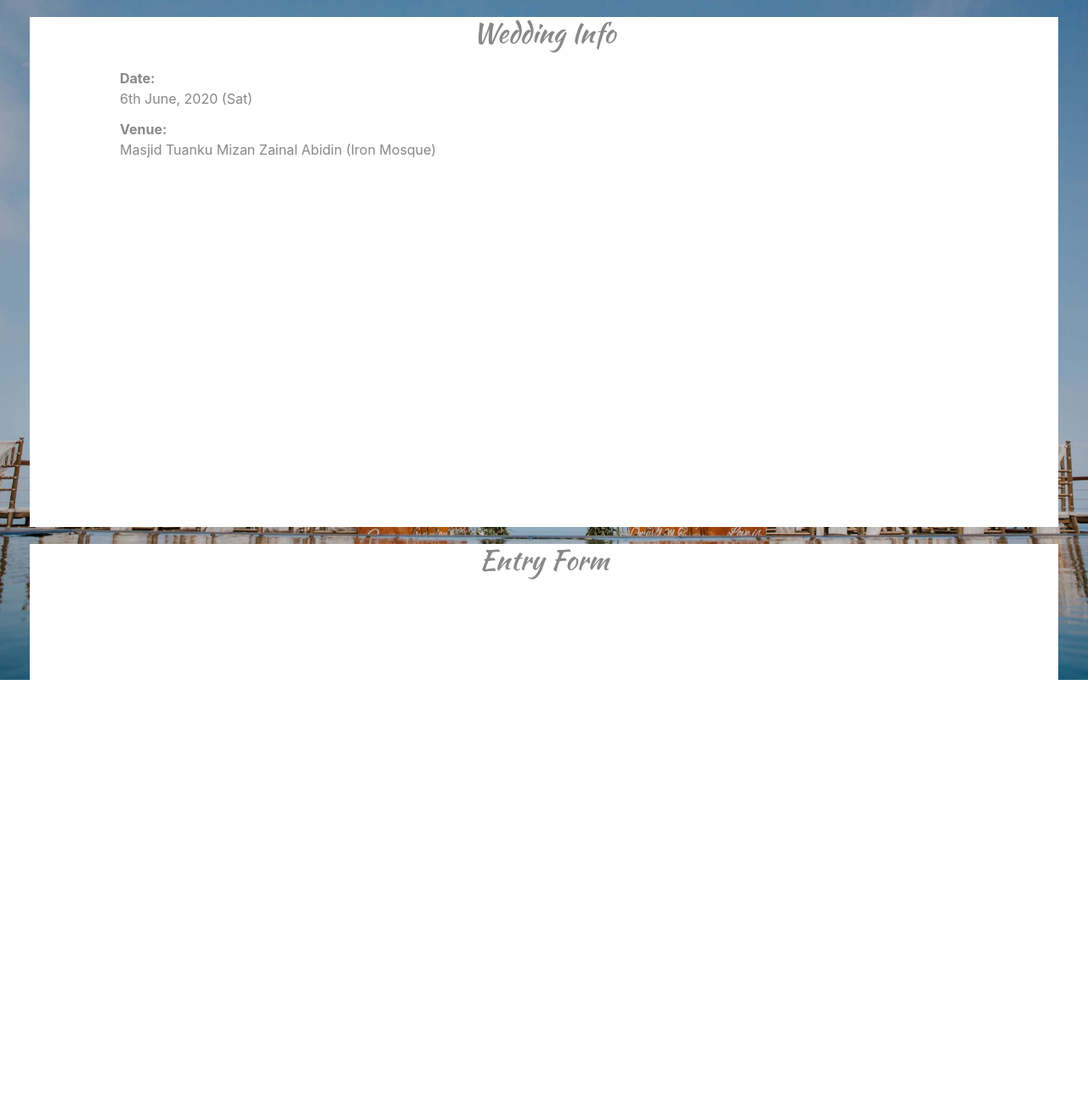
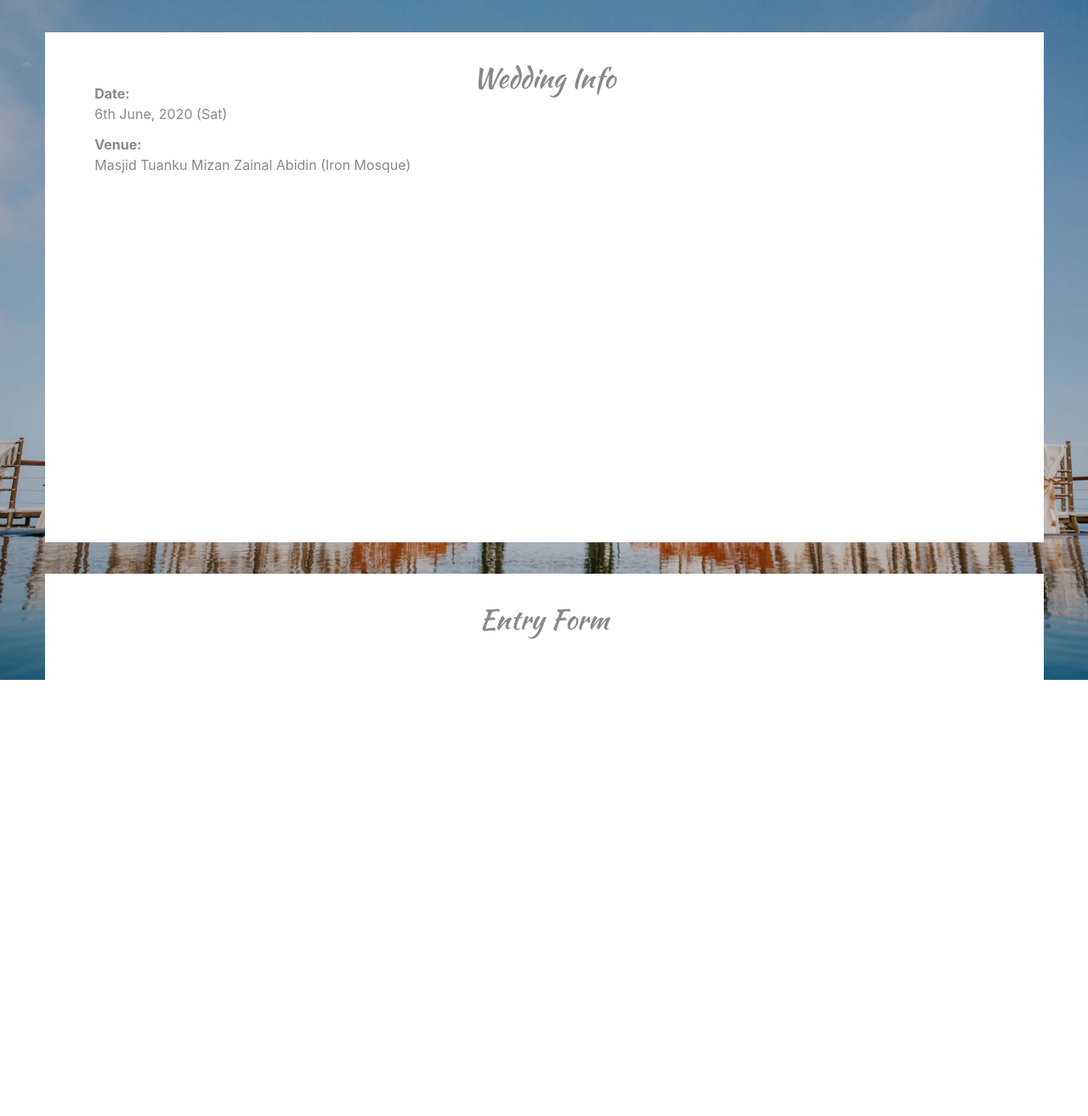
Before and after one commit to norifumi92/wedding_project, a Django app: page /wedding in a window 1280 px wide. Shown: the whole page at 85% size. Before the commit the page ends 800 px from the top, so only its background shows below. Run offline with Django 3.2, Linux system fonts and the light colour scheme; some libraries are stand-ins or nearby versions.

Commit message:
modified style for wedding page

```diff
--- a/my_app/static/style.css
+++ b/my_app/static/style.css
@@ -4,11 +4,13 @@ h1,h2 {
 
 .header {
     height: 10%;
+    padding-top: 3%;
 }
 
 .section {
     height: 10%;
-    padding-left: 10%;
+    margin-left: 5%;
+    margin-right: 5%;
 }
 .first-block{
     width: 100%;
@@ -90,7 +92,7 @@ h1,h2 {
 
     .scroll-bg {
         height: 600px;
-        margin: 20px;
+        margin: 3%;
         color: #888888;
         background-color: white;
     }
--- a/my_app/templates/wedding.html
+++ b/my_app/templates/wedding.html
@@ -27,8 +27,10 @@
             </div>
         </div>
 
-        <div class="row justify-content-center scroll-bg">
+        <div class="scroll-bg">
+            <div class="row justify-content-center header">
             <h2>Entry Form</h2>
+            </div>
         </div>
     </div>
 </body>
```
